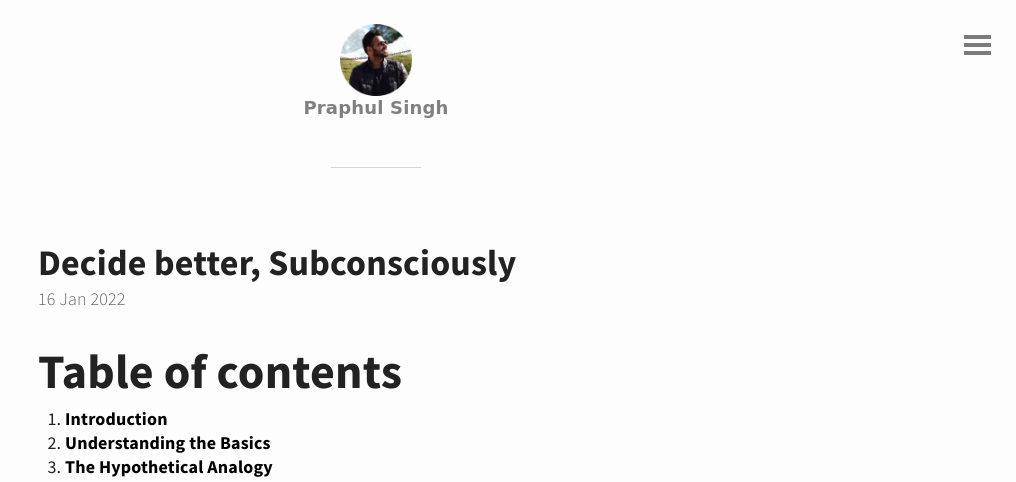
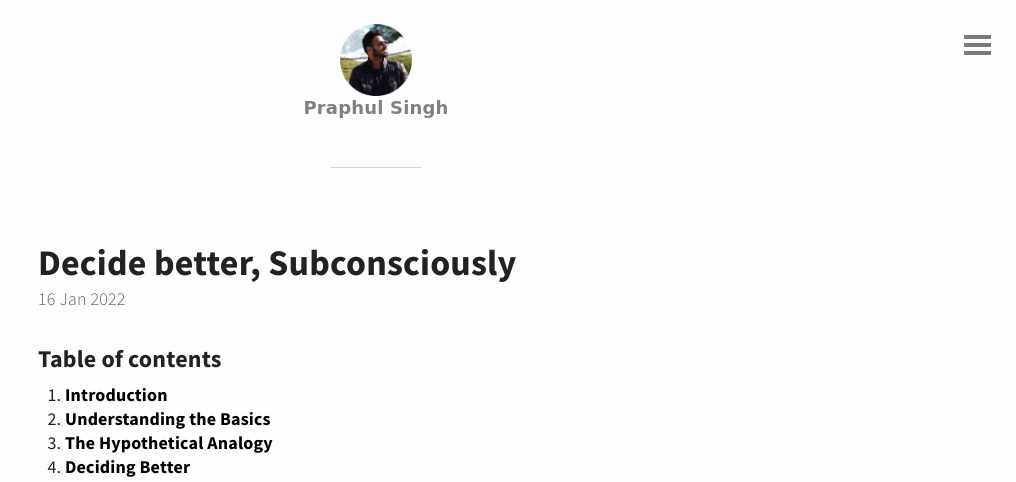
Before and after one commit to spraphul/blog, a Jekyll site: the page built from _posts/2022-01-16-subcons.md, in a window 1280 px wide. Shown: the top 482 px of the page, without its empty margins (264-1280 px from the left). Built offline with Jekyll 4.4.1, drawn with Linux system fonts in a browser that asks for light colours; grey boxes are pictures that could not be loaded.

```diff
--- a/_posts/2022-01-16-subcons.md
+++ b/_posts/2022-01-16-subcons.md
@@ -2,7 +2,7 @@
 title : Decide better, Subconsciously
 ---
 
-# Table of contents
+### Table of contents
 1. [Introduction](#introduction)
 2. [Understanding the Basics](#paragraph1)
 3. [The Hypothetical Analogy](#paragraph2)
```
